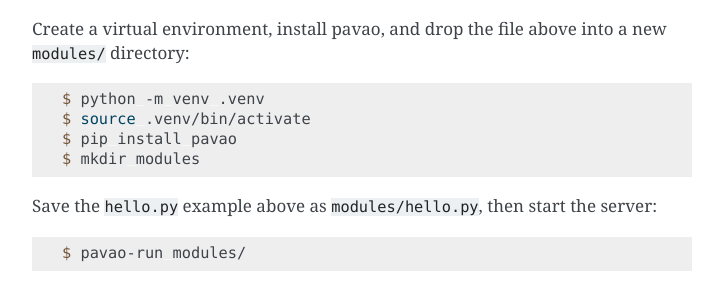
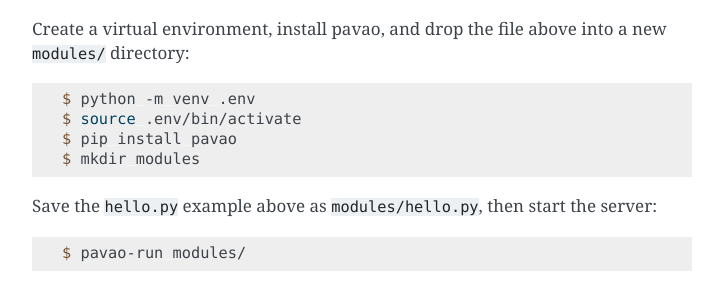
Before and after one commit to vottini/pavao, a Sphinx documentation site: the page built from docs/source/index.rst, in a window 1280 px wide and 900 px high, scrolled down 820 px. Shown: the part 170-455 px from the top of the window, without its empty margins (388-1111 px from the left). Built offline with Sphinx 7.4.7, drawn with Linux system fonts in a browser that asks for light colours; some of the changed text lies outside the part shown.

Commit message:
Added CI files (publish + docs)

```diff
--- /dev/null
+++ b/docs/requirements.txt
@@ -0,0 +1,3 @@
+alabaster==0.7.16
+myst-parser==4.0.0
+Sphinx==8.0.2
--- a/docs/source/conf.py
+++ b/docs/source/conf.py
@@ -1,7 +1,7 @@
 project = 'pavao'
-copyright = '2025, Gustavo Venturini'
+copyright = '2026, Gustavo Venturini'
 author = 'Gustavo Venturini'
-release = '0.9.0'
+release = '0.10.1'
 
 extensions = []
 templates_path = ['_templates']
--- a/docs/source/index.rst
+++ b/docs/source/index.rst
@@ -38,8 +38,8 @@
 
 .. code-block:: console
 
-   $ python -m venv .venv
-   $ source .venv/bin/activate
+   $ python -m venv .env
+   $ source .env/bin/activate
    $ pip install pavao
    $ mkdir modules
 
```
Also changed, not shown: .readthedocs.yaml (added), 1 other file.
